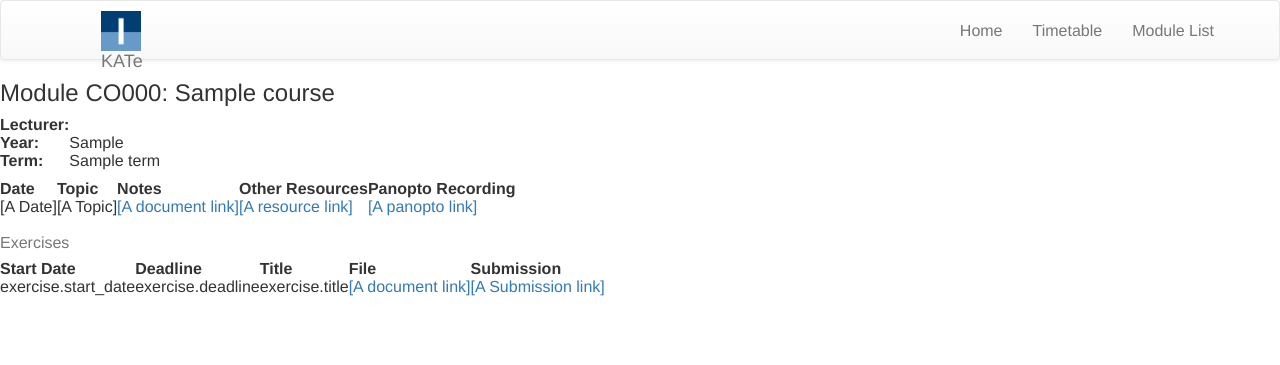
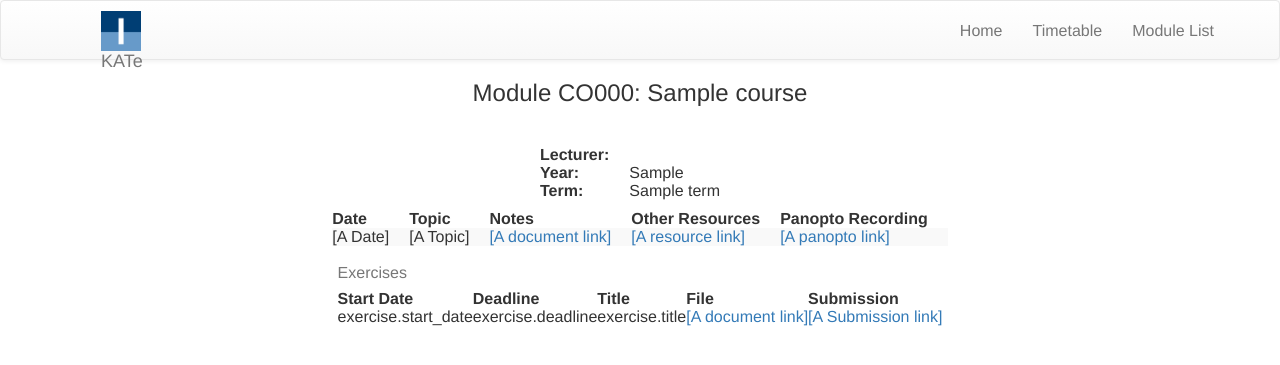
Before and after one commit to yifanthomaswu/KATE-Django, a Django app: template KATE/kateapp/templates/kateapp/course.html in a window 1280 px wide. Shown: the top 365 px of the page. Run offline with Django 3.2, Linux system fonts and the light colour scheme; the template is opened without the code that fills it: values that come from a table or form of the project are taken from there, others are empty; tables that the repository leaves empty hold one stand-in row (values such as "Sample post"); some libraries are stand-ins or nearby versions.

Commit message:
Added css to course page and change the inconsistency between people and person var

```diff
--- a/KATE/kateapp/static/kateapp/css/style.css
+++ b/KATE/kateapp/static/kateapp/css/style.css
@@ -68,13 +68,12 @@
 }
 
 .personal-info-text {
-	padding-top: 40px;
-	padding-left :0px;
+	padding-left: 80px;
 	font-size: 16px;
 }
 
 .container-link {
-	padding: 20px 30% 60px 30%;
+	padding: 20px 25% 100px 25%;
 }
 
 .container-link h3 {
@@ -95,11 +94,11 @@
 }
 
 .task-notification {
-	padding: 20px 30% 60px 30%;
+	padding: 20px 25% 60px 25%;
 }
 
 .twitter-feed {
-	padding: 20px 30% 60px 30%;
+	padding: 20px 25% 60px 25%;
 }
 
 .timetable h3{
@@ -111,3 +110,21 @@
 	margin-left: auto;
 	margin-right: auto;
 }
+
+.module-content h3{
+	text-align: center;
+	padding-bottom: 30px;
+}
+
+.module-content table {
+	margin-left: auto;
+	margin-right: auto;
+}
+
+.table-padding th {
+	padding-right: 20px
+}
+
+.table-padding td {
+	padding-right: 20px;
+}
--- a/KATE/kateapp/templates/kateapp/course.html
+++ b/KATE/kateapp/templates/kateapp/course.html
@@ -25,9 +25,10 @@
     </div>
   </nav>
 
+  <div class="container-fluid module-content">
   <h3>Module CO{{course.code}}: {{course.title}}</h3>
   <p>
-    <table>
+    <table class="table-responsive table-padding">
       <tr>
         <th>Lecturer:</th>
         <td>{{course.lecturer}}</td>
@@ -48,8 +49,9 @@
       </tr>
     </table>
   </p>
+
   <p>
-    <table>
+    <table class="table-striped table-responsive table-padding">
       <thead>
         <tr>
           <th>Date</th>
@@ -70,6 +72,7 @@
       </tbody>
     </table>
   </p>
+
   {% if exercises %}
   <p>
     <table>
@@ -97,6 +100,7 @@
     </table>
   </p>
   {% endif %}
+  </div>
 </body>
 
 </html>
--- a/KATE/kateapp/views.py
+++ b/KATE/kateapp/views.py
@@ -21,8 +21,8 @@ def personal_page(request):
 def timetable(request, period_id, letter_yr, login):
     period = get_object_or_404(Period, pk=period_id)
     classes = get_object_or_404(Classes, pk=letter_yr)
-    people = get_object_or_404(People, pk=login)
-    courses = get_list_or_404(Courses_Classes, letter_yr=people.student_letter_yr)
+    person = get_object_or_404(People, pk=login)
+    courses = get_list_or_404(Courses_Classes, letter_yr=person.student_letter_yr)
     term_id = 0
     if period_id == 1:
         term_id = 1
@@ -62,7 +62,7 @@ def timetable(request, period_id, letter_yr, login):
     context = {
         'period' : period,
         'classes' : classes,
-        'people' : people,
+        'person' : person,
         'months' : months,
         'weeks' : weeks,
         'days' : days,
```
